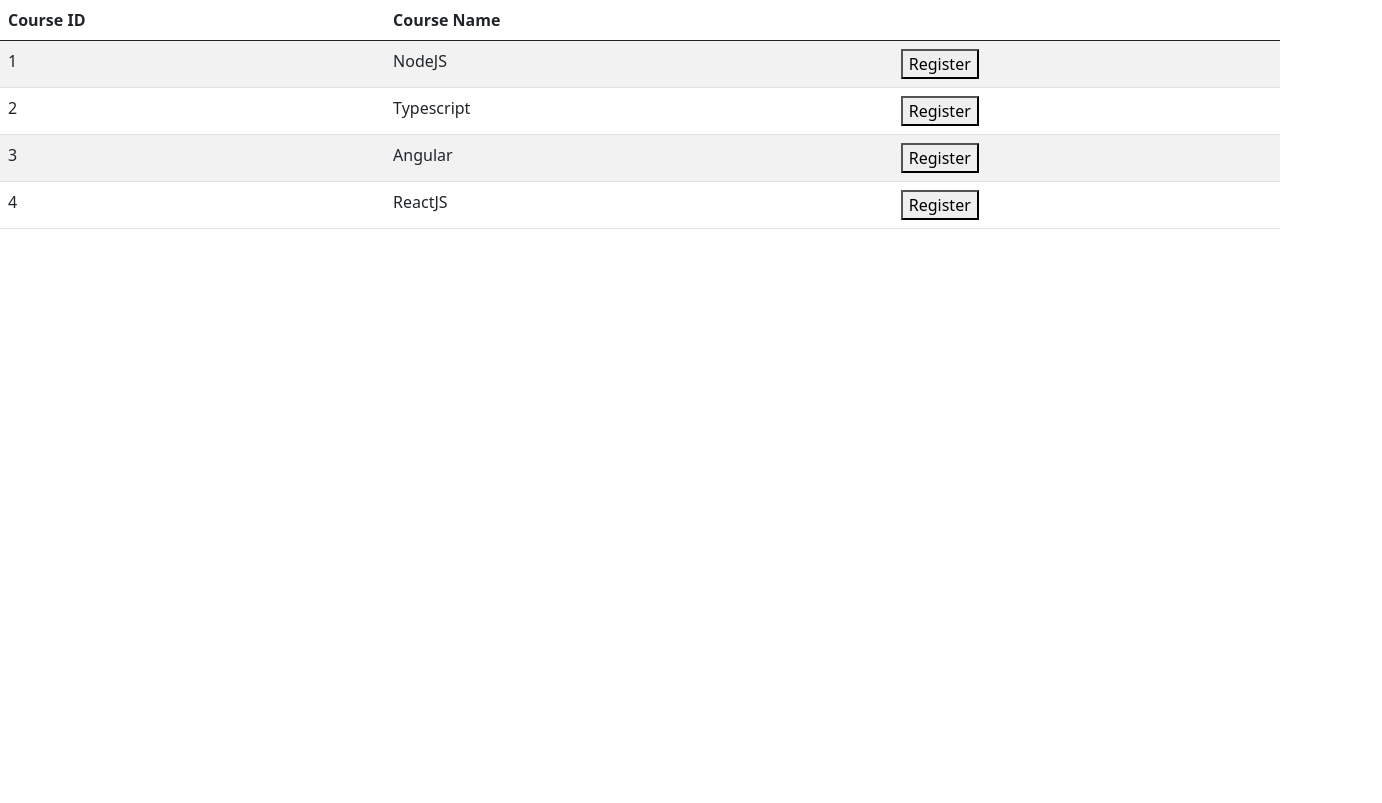
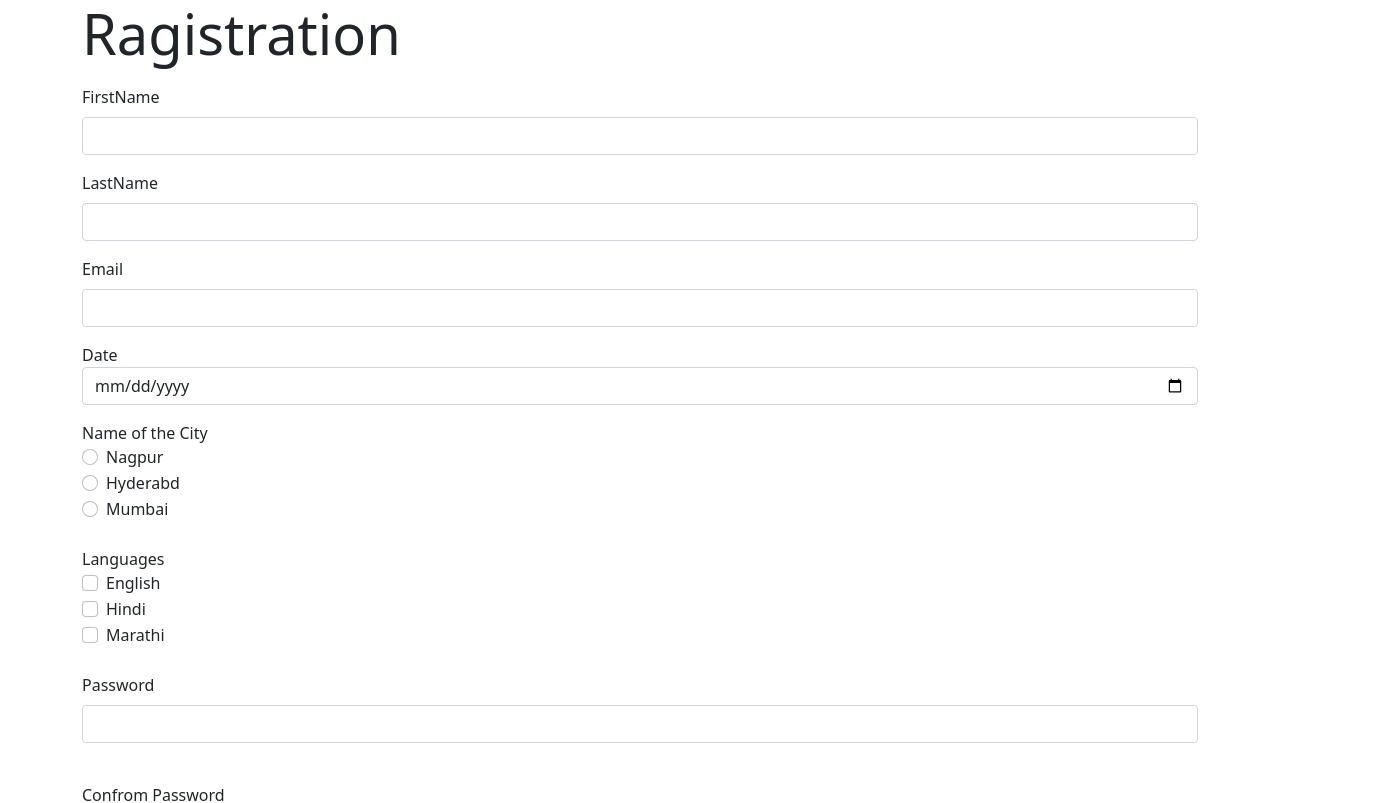
Before and after one commit to chinmay-2001/Chinmay-AngularTask, an Angular app: page / in a window 1280 px wide. Shown: the top 803 px of the page, 1382 px wide, since content can reach past the window. Built offline with nearby package versions, Linux system fonts and the light colour scheme.

Commit message:
checking

```diff
--- a/src/app/app.component.html
+++ b/src/app/app.component.html
@@ -19,7 +19,7 @@
 <!-- <app-task3></app-task3> -->
 <!-- <app-my-form></app-my-form> -->
 <!-- <app-ragistration></app-ragistration> -->
-<!-- <app-tdfragistration></app-tdfragistration> -->
+<app-tdfragistration></app-tdfragistration>
 <!-- <div style="font-size: large; padding-top: 20px;text-align: center;font-family: 'Segoe UI', Tahoma, Geneva, Verdana, sans-serif;">
 Today's Date is: {{Today}}
 </div>
@@ -47,6 +47,6 @@ Today's Date is: {{Today}}
   </div>
 </div> -->
 
-<app-course-list-output (onRagister)="getChild($event)"></app-course-list-output>
+<!-- <app-course-list-output (onRagister)="getChild($event)"></app-course-list-output>
 
-<p *ngIf="clicked">Successfully ragister: {{courseName}}</p>
+<p *ngIf="clicked">Successfully ragister: {{courseName}}</p> -->
```
